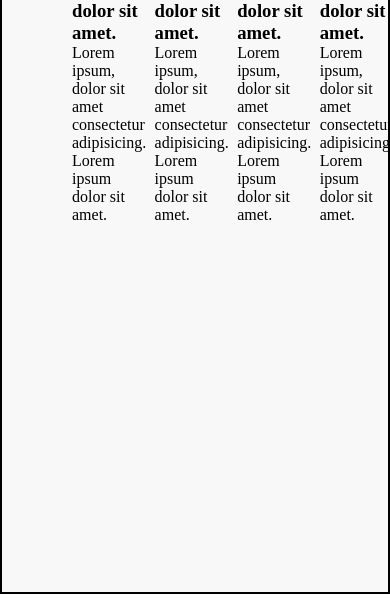
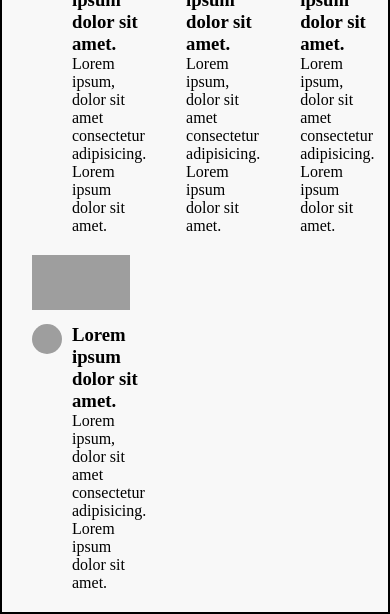
Before and after one commit to massi-17/html-css-youtube, a plain HTML site: page index.html in a window 390 px wide. Shown: the part 250-864 px from the top of the page. Drawn offline with Linux system fonts and the light colour scheme; grey boxes are pictures that could not be loaded.

Commit message:
playlist desktop media query

```diff
--- a/mediaquery.css
+++ b/mediaquery.css
@@ -31,3 +31,13 @@
     display: none;
   }
 }
+
+
+/* PLAYLIST */
+
+/* DESKTOP */
+@media screen and (max-width: 1140px) {
+  .play-list-item {
+    width: 30%;
+  }
+ }
```
